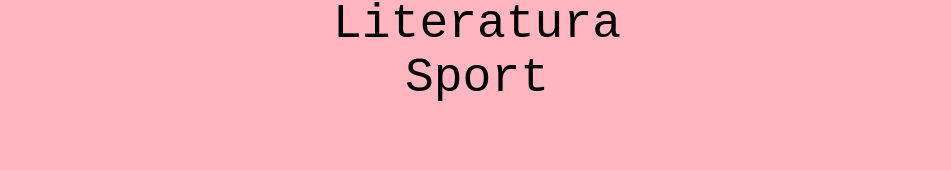
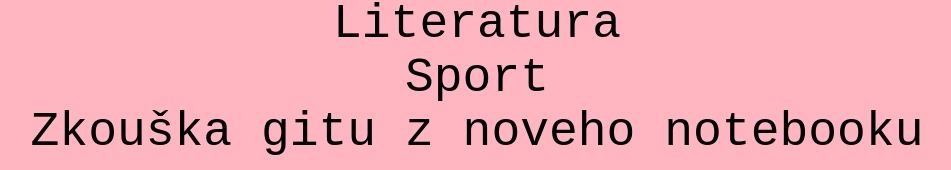
Before and after one commit to janavoborska/DA-html-a-css, a plain HTML site: page cviceni_01/index.html in a window 1280 px wide. Shown: the part 559-729 px from the top of the page, without its empty margins (163-1114 px from the left). Drawn offline with Linux system fonts and the light colour scheme.

Commit message:
:zkouska

```diff
--- a/cviceni_01/index.html
+++ b/cviceni_01/index.html
@@ -20,6 +20,7 @@
         <li><strong>Studium</strong></li>
         <li>Literatura</li>
         <li>Sport</li>
+        <li>Zkouška gitu z noveho notebooku</li>
       </ol>
     </div>
     <div class="kontakt">Kontakt</div>
```
